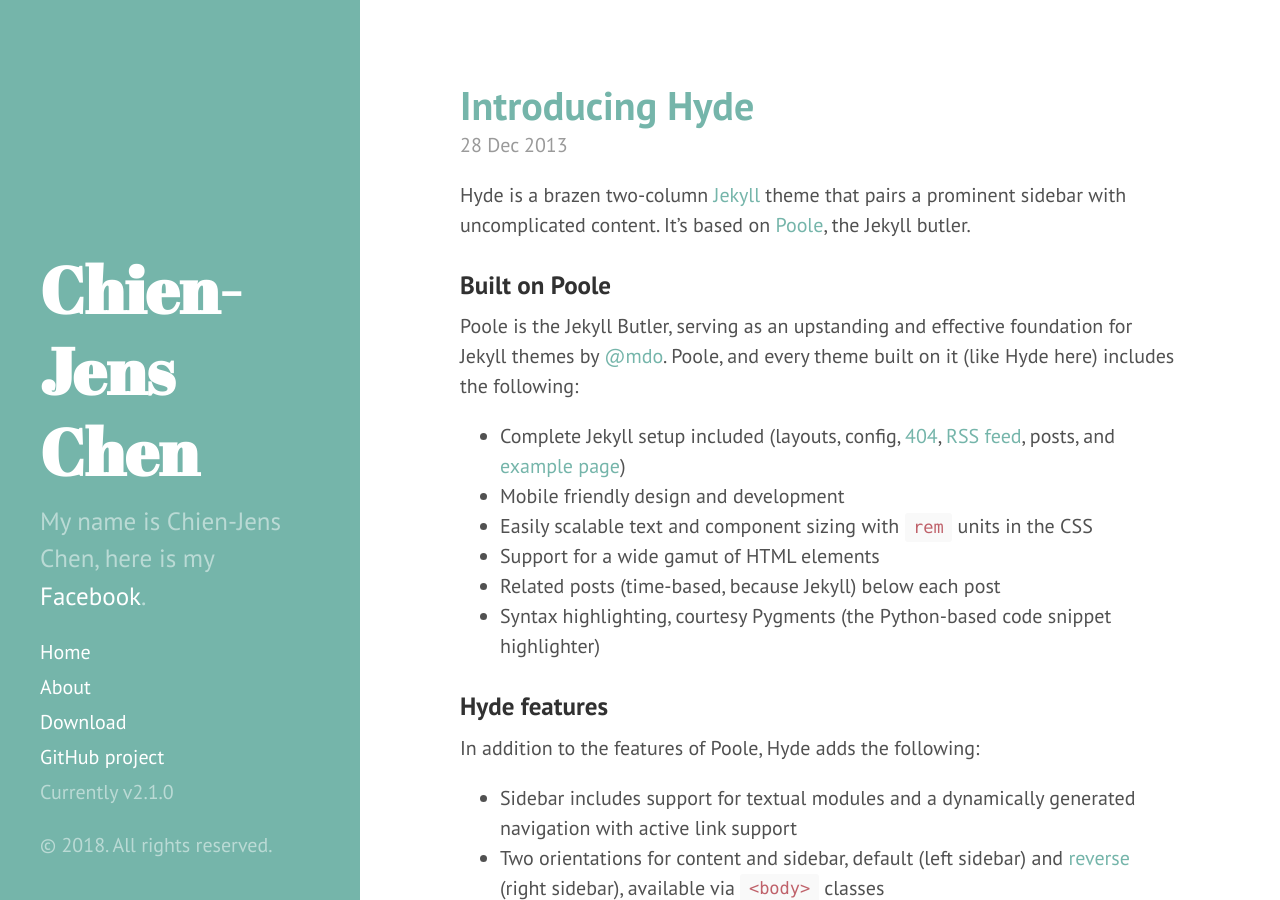
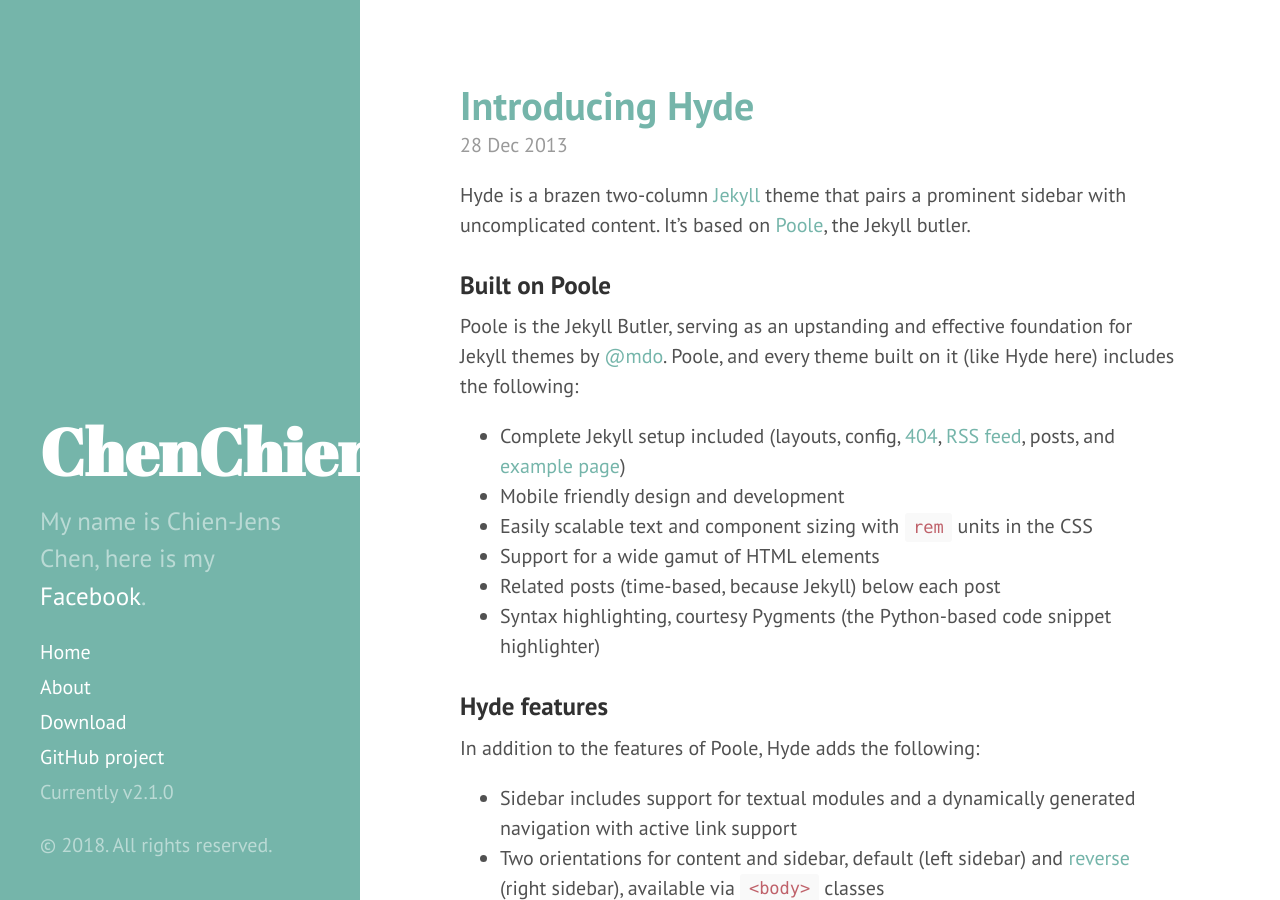
Before and after one commit to chienjens/chienjens.github.io, a Jekyll site: the page built from index.html, in a window 1280 px wide and 900 px high. Built offline with Jekyll 4.4.1, drawn with Linux system fonts in a browser that asks for light colours; the list of posts is cut into pages by our own code.

Commit message:
Update _config.yml

```diff
--- a/_config.yml
+++ b/_config.yml
@@ -7,8 +7,8 @@
 #relative_permalinks: true
 
 # Setup
-title:            Chien-Jens Chen
-tagline:          'Chien-Jens Home'
+title:            ChenChien
+tagline:          ' ||  Chien-Jens Home'
 description:      'My name is Chien-Jens Chen, here is my <a href="https://www.facebook.com/chien.chen.98">Facebook</a>.'
 url:              https://chienjens.github.io/
 baseurl:          /
```
